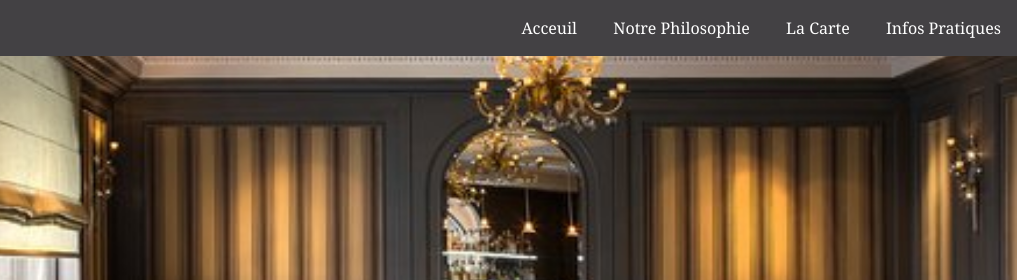
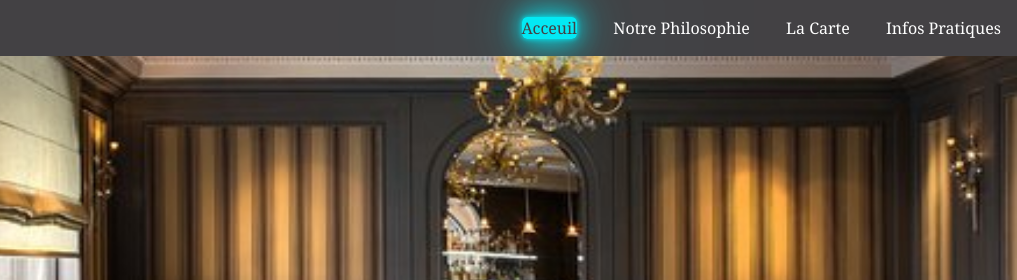
Before and after one commit to CedricMrt/CedricMrt.github.io, a plain HTML site: page index.html in a window 1280 px wide. In both pictures the pointer is over the link "Acceuil". Shown: the top 280 px of the page, 263-1280 px from the left. Drawn offline with Linux system fonts and the light colour scheme.

Commit message:
Add files via upload

```diff
--- a/style.css
+++ b/style.css
@@ -146,7 +146,19 @@ footer {
 a {
     text-decoration: none;
     color: white;
+
 }
+
+span a:hover {
+    background: #03e9f4;
+    color:#434144;
+    box-shadow: 0 0 5px #03e9f4,
+                0 0 25px #03e9f4,
+                0 0 50px #03e9f4,
+                0 0 200px #03e9f4;
+    border-radius: 5px;
+}
+
 .anchor {
     content: "";
     display: block;
```
